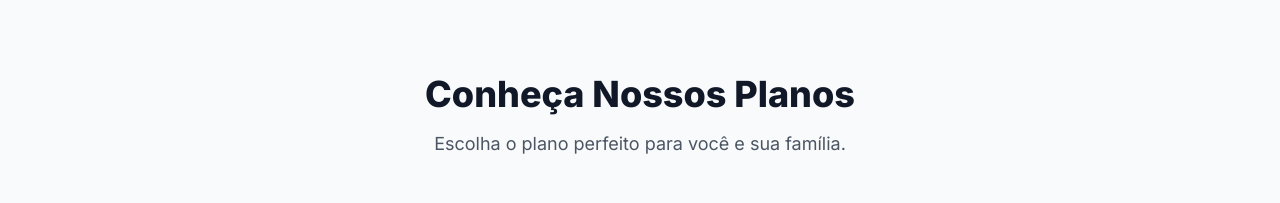
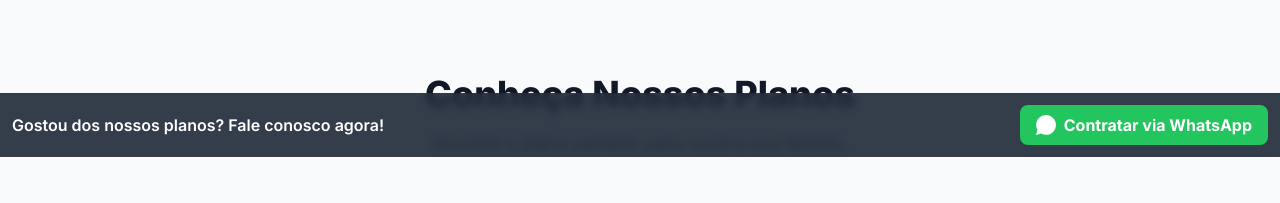
Before and after one commit to rwfibra/site-rwfibra, a plain HTML site: page index.html in a window 1280 px wide. Shown: the part 707-910 px from the top of the page. Drawn offline with nearby package versions, Linux system fonts and the light colour scheme.

Commit message:
Update index.html

```diff
--- a/index.html
+++ b/index.html
@@ -71,7 +71,6 @@
                     <a href="#" class="py-2 border-b-2 border-transparent hover:border-blue-600 hover:text-blue-600 transition">Quem Somos</a>
                     <a href="#faq" class="py-2 border-b-2 border-transparent hover:border-blue-600 hover:text-blue-600 transition">Fale Conosco</a>
                 </nav>
-                <!-- BOTÃO "CENTRAL DO ASSINANTE" COM TAMANHO AJUSTADO PARA CELULAR -->
                 <a href="https://rwfibra.sgp.tsmx.com.br/accounts/central/login" target="_blank" class="inline-block bg-white text-blue-600 font-bold py-1 px-3 text-xs md:py-2 md:px-5 md:text-sm rounded-full hover:bg-gray-100 transition duration-300 shadow-md border-2 border-blue-600">
                     Central do Assinante
                 </a>
@@ -122,7 +121,6 @@
             <div class="container mx-auto px-4 md:px-8 text-center">
                  <h2 class="text-3xl md:text-4xl font-extrabold text-gray-900">Leve a diversão para a sua TV</h2>
                  <p class="mt-4 text-lg text-gray-600 max-w-3xl mx-auto">Além da melhor internet, oferecemos um aplicativo de TV com os melhores filmes, séries e canais ao vivo para toda a família.</p>
-                 <!-- BOTÃO "CONHEÇA NOSSA TV" CORRIGIDO -->
                  <button id="btn-conheca-tv" class="mt-8 bg-indigo-600 text-white font-bold text-lg py-4 px-8 rounded-lg hover:bg-indigo-700 transition duration-300 shadow-lg inline-flex items-center">
                     <svg xmlns="http://www.w3.org/2000/svg" class="h-6 w-6 mr-3" fill="none" viewBox="0 0 24 24" stroke="currentColor"><path stroke-linecap="round" stroke-linejoin="round" stroke-width="2" d="M9.75 17.25v-10.5l8.25 5.25-8.25 5.25z" /><path stroke-linecap="round" stroke-linejoin="round" stroke-width="2" d="M21 12a9 9 0 11-18 0 9 9 0 0118 0z" /></svg>
                     Conheça nossa TV
@@ -147,14 +145,13 @@
 
         <footer class="bg-white py-10 md:py-12">
             <div class="container mx-auto px-4 flex flex-col md:flex-row justify-between items-center">
-                <div class="text-center md:text-left">
+                <div class="flex-grow text-center md:text-left">
                     <h2 class="text-2xl md:text-3xl font-bold text-gray-800">Ainda com dúvidas? Fale conosco!</h2>
                     <div class="flex justify-center md:justify-start items-center space-x-4 mt-4">
                         <a href="https://wa.me/5511953872843" target="_blank" class="flex-shrink-0" title="Fale no WhatsApp"><img src="https://upload.wikimedia.org/wikipedia/commons/thumb/6/6b/WhatsApp.svg/2044px-WhatsApp.svg.png" alt="Ícone do WhatsApp" class="w-10 h-10 hover:scale-110 transition-transform"></a>
                         <a href="https://www.instagram.com/rwfibra" target="_blank" class="flex-shrink-0 text-gray-600 hover:text-pink-600" title="Siga-nos no Instagram"><svg xmlns="http://www.w3.org/2000/svg" class="h-10 w-10 hover:scale-110 transition-transform" fill="currentColor" viewBox="0 0 24 24"><path d="M12 2.163c3.204 0 3.584.012 4.85.07 3.252.148 4.771 1.691 4.919 4.919.058 1.265.069 1.645.069 4.849 0 3.205-.012 3.584-.069 4.849-.149 3.225-1.664 4.771-4.919 4.919-1.266.058-1.644.07-4.85.07-3.204 0-3.584-.012-4.849-.07-3.26-.149-4.771-1.699-4.919-4.92-.058-1.265-.07-1.644-.07-4.849 0-3.204.013-3.583.07-4.849.149-3.227 1.664-4.771 4.919-4.919C8.416 2.175 8.796 2.163 12 2.163m0-2.163C8.741 0 8.333.014 7.053.072 2.695.272.273 2.69.073 7.052.014 8.333 0 8.741 0 12s.014 3.667.072 4.947c.2 4.358 2.618 6.78 6.98 6.98C8.333 23.986 8.741 24 12 24s3.667-.014 4.947-.072c4.354-.2 6.782-2.618 6.979-6.98.059-1.28.073-1.689.073-4.948s-.014-3.667-.072-4.947c-.196-4.354-2.617-6.78-6.979-6.98C15.668.014 15.259 0 12 0zm0 5.838c-3.403 0-6.162 2.759-6.162 6.162s2.759 6.162 6.162 6.162 6.162-2.759 6.162-6.162-2.759-6.162-6.162-6.162zM12 16c-2.209 0-4-1.79-4-4s1.791-4 4-4 4 1.79 4 4-1.791 4-4 4zm6.406-11.845c-.796 0-1.441.645-1.441 1.44s.645 1.44 1.441 1.44 1.441-.645 1.441-1.44c0-.795-.645-1.44-1.441-1.44z"/></svg></a>
                 </div>
-                <!-- MASCOTE COM TAMANHO AJUSTADO PARA DESKTOP -->
-                <div class="mt-8 md:mt-0">
+                <div class="mt-8 md:mt-0 flex-shrink-0">
                     <img src="mascote.png" alt="Mascote da RW Fibra" class="h-32 md:h-48 mx-auto">
                 </div>
             </div>
@@ -182,6 +179,16 @@
         </div>
     </div>
 
+    <!-- FAIXA FLUTUANTE QUE APARECE COM A ROLAGEM -->
+    <div id="floating-bar" class="fixed bottom-0 left-0 right-0 bg-gray-800/90 backdrop-blur-sm text-white p-3 transform translate-y-full transition-transform duration-500 z-50">
+        <div class="container mx-auto flex justify-center md:justify-between items-center">
+            <p class="font-semibold hidden md:block">Gostou dos nossos planos? Fale conosco agora!</p>
+            <a href="https://wa.me/5511953872843?text=Olá!%20Tenho%20interesse%20nos%20planos%20da%20RW%20Fibra." target="_blank" class="bg-green-500 hover:bg-green-600 text-white font-bold py-2 px-4 rounded-lg flex items-center mx-auto md:mx-0">
+                <svg xmlns="http://www.w3.org/2000/svg" class="h-5 w-5 mr-2" fill="currentColor" viewBox="0 0 24 24"><path d="M.057 24l1.687-6.163c-1.041-1.804-1.588-3.849-1.587-5.946.003-6.556 5.338-11.891 11.893-11.891 3.181.001 6.167 1.24 8.413 3.488 2.245 2.248 3.481 5.236 3.48 8.414-.003 6.557-5.338 11.892-11.894 11.892-1.99-.001-3.951-.5-5.688-1.448l-6.305 1.654z"/></svg>
+                Contratar via WhatsApp
+            </a>
+        </div>
+    </div>
 
     <script>
         // --- LÓGICA DE NAVEGAÇÃO ENTRE PÁGINAS ---
@@ -245,6 +252,16 @@
                 }
             });
         });
+
+        // --- LÓGICA DA FAIXA FLUTUANTE ---
+        const floatingBar = document.getElementById('floating-bar');
+        window.addEventListener('scroll', () => {
+            if (window.scrollY > 400) { // Aparece depois de rolar 400px
+                floatingBar.classList.remove('translate-y-full');
+            } else {
+                floatingBar.classList.add('translate-y-full');
+            }
+        });
     </script>
 
 </body>
```
